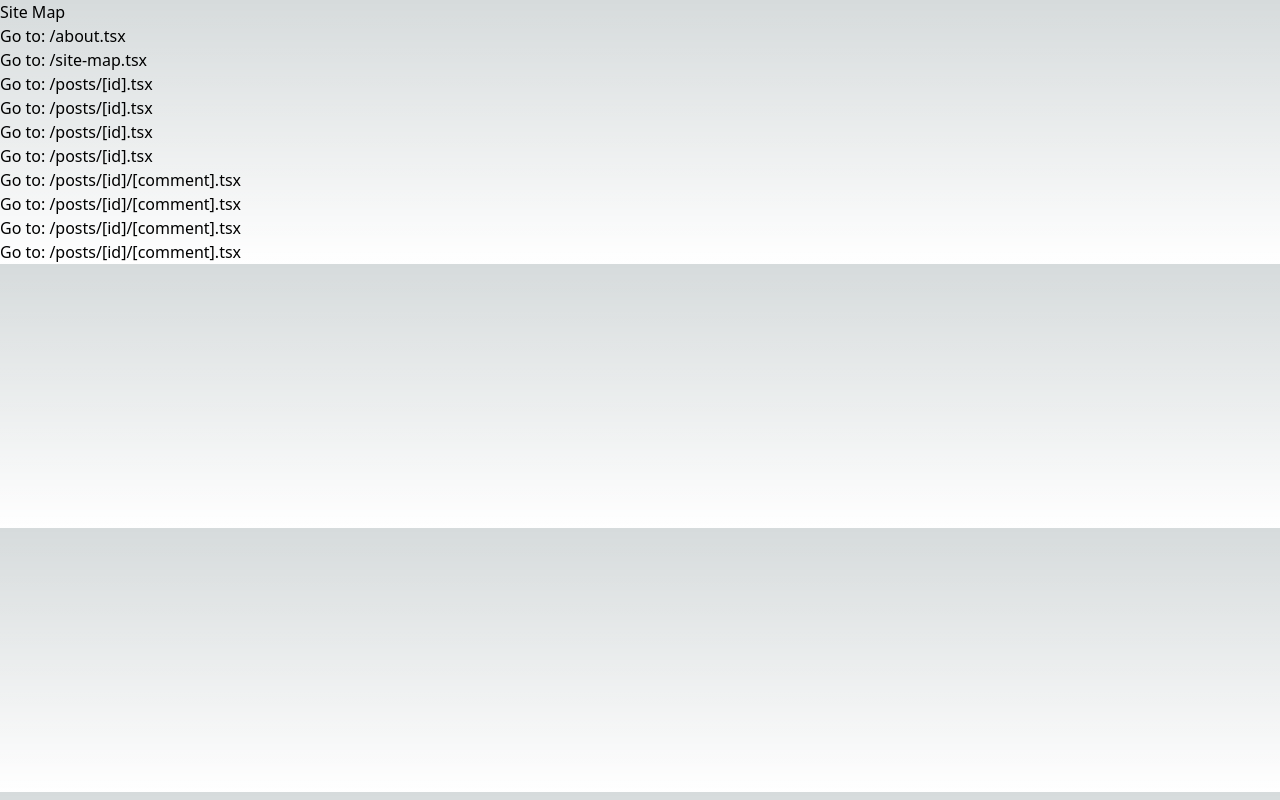
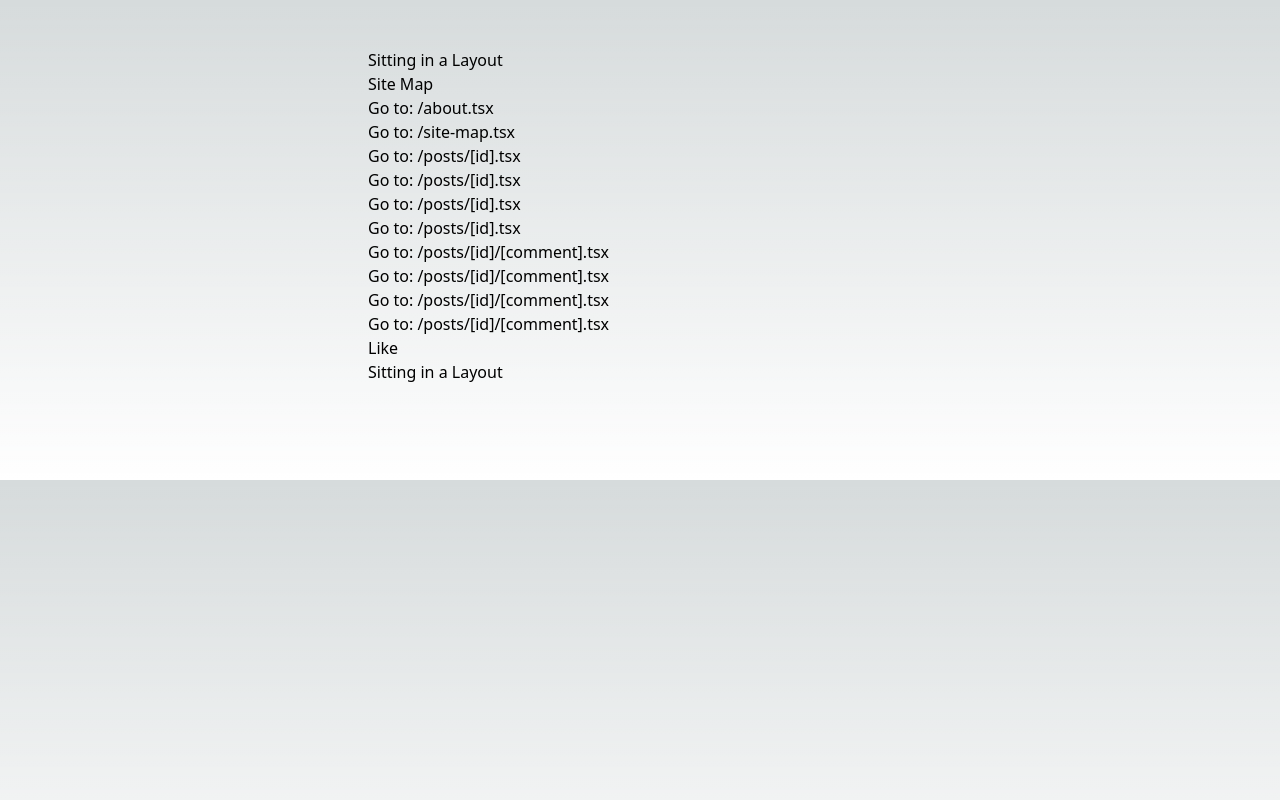
Before and after one commit to dafywinf/next-js-training, a Next.js app: page /site-map in a window 1280 px wide. Built offline with nearby package versions, Linux system fonts and the light colour scheme.

Commit message:
HTML equiv elements and layouts

```diff
--- /dev/null
+++ b/components/layout.module.css
@@ -0,0 +1,5 @@
+.container {
+    max-width: 36rem;
+    padding: 0 1rem;
+    margin: 3rem auto 6rem;
+}
--- /dev/null
+++ b/components/layout.tsx
@@ -0,0 +1,13 @@
+import React from "react";
+
+import styles from './layout.module.css';
+
+export default function Layout(params: { children: any }) {
+    return (
+        <div className={styles.container}>
+            <h1>Sitting in a Layout</h1>
+            {params.children}
+            <h2>Sitting in a Layout</h2>
+        </div>
+    )
+}
--- a/pages/like.tsx
+++ b/pages/like.tsx
@@ -1,4 +1,9 @@
 import { useState } from "react"
+
+import Image from "next/image";
+import Head from "next/head";
+import Link from "next/link";
+import Script from "next/script";
 
 
 function Header(params: { title: string }) {
@@ -17,6 +22,17 @@ export default function Like() {
 
     return (
         <div>
+            <Head>
+                <title>This is the Title of the file</title>
+                <link rel="icon" href="/favicon.ico" />
+            </Head>
+            <Script
+                src="https://connect.facebook.net/en_US/sdk.js"
+                strategy="lazyOnload"
+                onLoad={() =>
+                    console.log(`script loaded correctly, window.FB has been populated`)
+                }
+            />Í
             <Header title="Testing" />
             <ul>
                 {names.map((name) => {
@@ -25,6 +41,9 @@ export default function Like() {
                 <li>Here</li>
             </ul>
             <button onClick={handleClick}>Clicked Me ${likes} Time(s)</button>
+            <Image alt="Grid" src="/images/profile.jpg" height={1044} width={1044} />
+
+            <Link href="/site-map">SiteMap</Link>
         </div>
     );
 
--- a/pages/site-map.tsx
+++ b/pages/site-map.tsx
@@ -1,4 +1,6 @@
 import Link from "next/link";
+import Head from "next/head";
+import Layout from '../components/layout';
 
 
 export default function SiteMap() {
@@ -7,6 +9,10 @@ export default function SiteMap() {
 
     return (
         <>
+            <Head>
+                <title>This is the tile page</title>
+            </Head>
+            <Layout>
             <div>Site Map</div>
             <ul>
                 <li>
@@ -35,8 +41,11 @@ export default function SiteMap() {
                     })
                 }
 
+                <li key="like"><Link href="/like">Like</Link></li>
+
 
             </ul>
+            </Layout>
         </>
     )
 
```
Also changed, not shown: public/images/profile.jpg (added).
